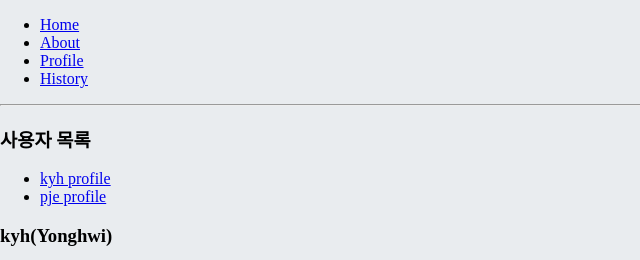
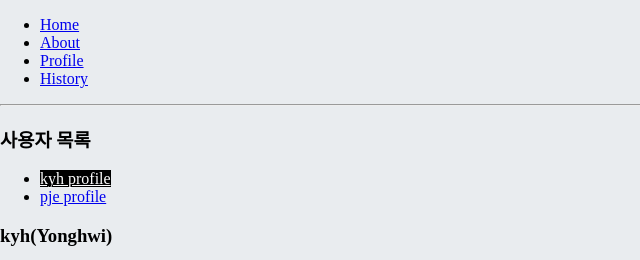
Before and after one commit to yh0921k/learning-react, a React (Create React App) app: page /profiles/kyh in a window 1280 px wide. Shown: the top 260 px of the page, without its empty margins (0-640 px from the left). Built offline with nearby package versions, Linux system fonts and the light colour scheme.

Commit message:
[add] 13.6.4 NavLink

```diff
--- a/src/react-router/Profiles.js
+++ b/src/react-router/Profiles.js
@@ -1,18 +1,27 @@
 import React from 'react';
-import { Link, Route } from 'react-router-dom';
+import { NavLink, Route } from 'react-router-dom';
 import Profile from './Profile';
 import WithRouterSample from './WithRouterSample';
 
 const Profiles = () => {
+  const activeStyle = {
+    background: 'black',
+    color: 'white',
+  };
+
   return (
     <div>
       <h3>사용자 목록</h3>
       <ul>
         <li>
-          <Link to={'/profiles/kyh'}>kyh profile</Link>
+          <NavLink activeStyle={activeStyle} to={'/profiles/kyh'}>
+            kyh profile
+          </NavLink>
         </li>
         <li>
-          <Link to={'/profiles/pje'}>pje profile</Link>
+          <NavLink activeStyle={activeStyle} to={'/profiles/pje'}>
+            pje profile
+          </NavLink>
         </li>
       </ul>
 
```
